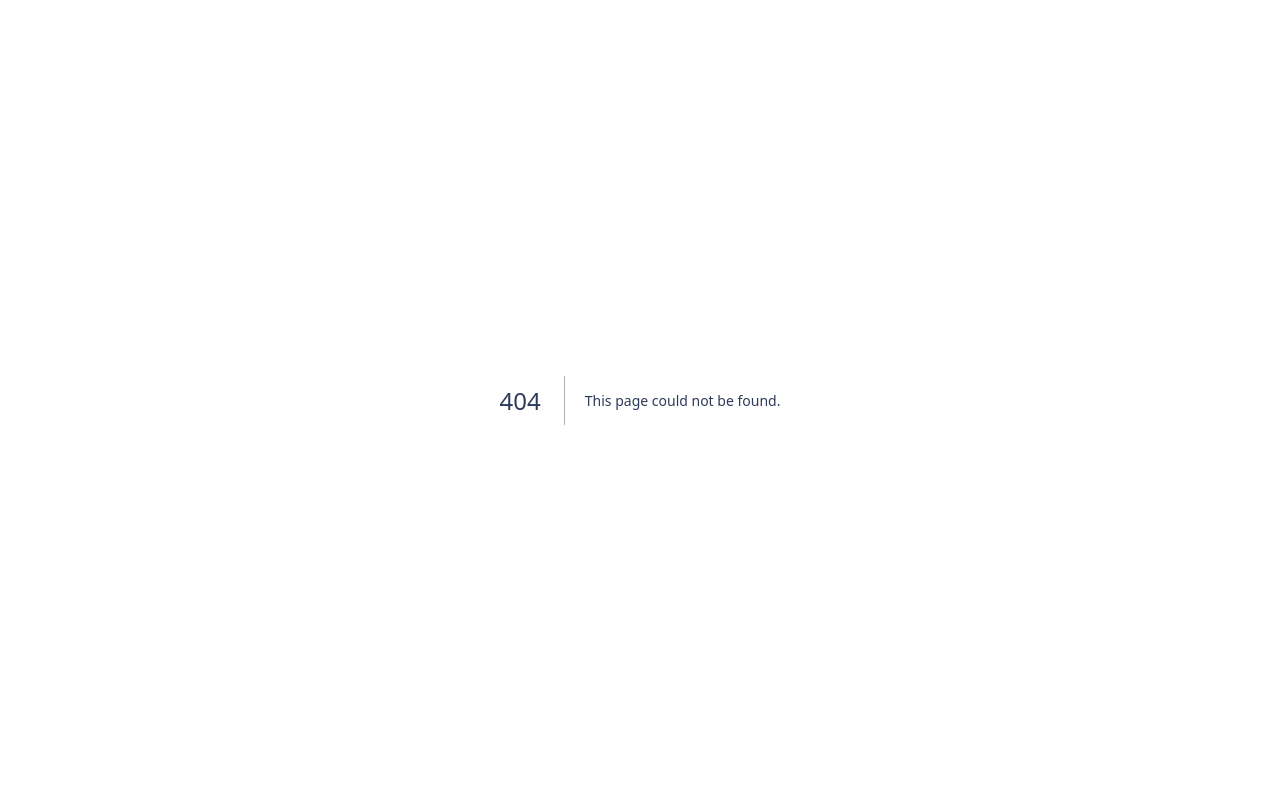
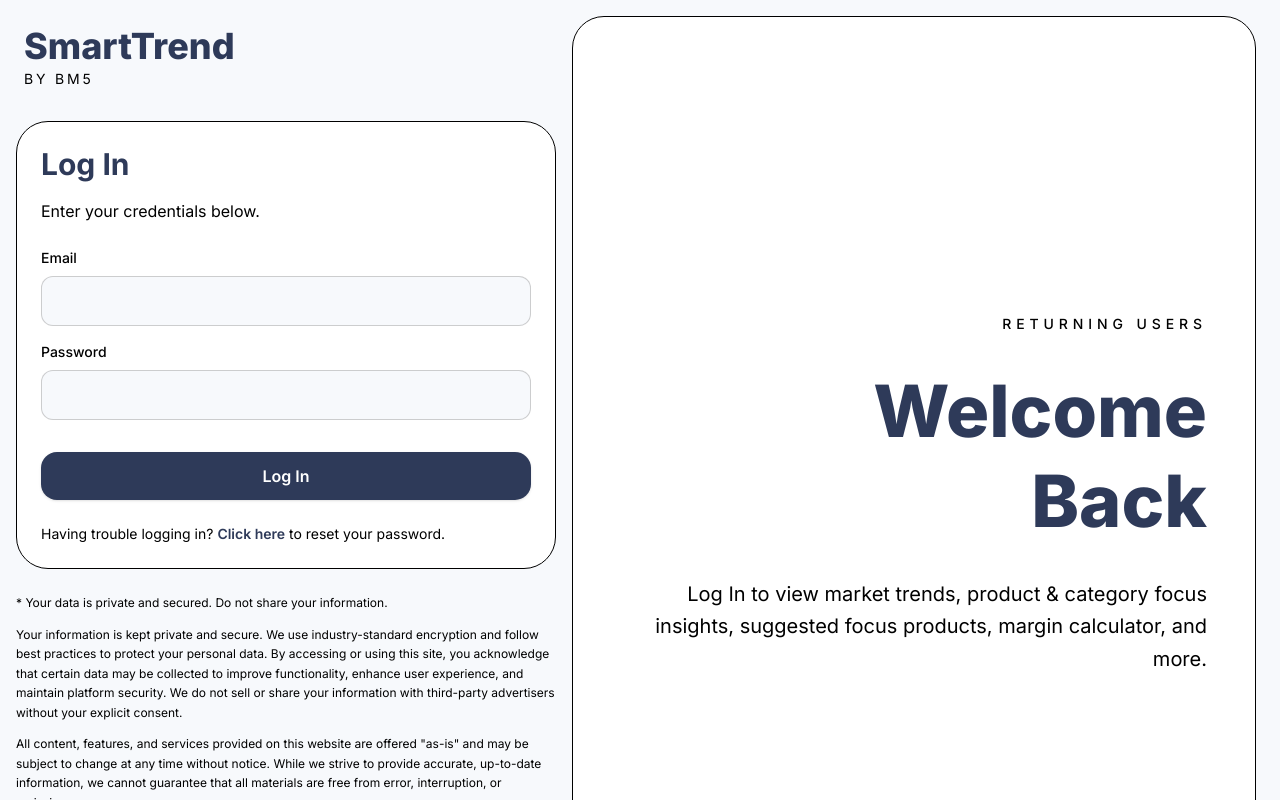
Before and after one commit to BM5-SWE/STDEP-front-end, a Next.js app in the folder stdep-frontend/: page /login in a window 1280 px wide. Before the commit this address had no page. Built offline with nearby package versions, Linux system fonts and the light colour scheme.

Commit message:
implemented login page layout/styling

```diff
--- /dev/null
+++ b/stdep-frontend/src/app/login/page.tsx
@@ -0,0 +1,187 @@
+"use client";
+
+import {
+	Card,
+	CardHeader,
+	CardFooter,
+	CardDescription,
+} from "@/components/ui/card";
+import { motion } from "motion/react";
+
+const fadeInUp = {
+	hidden: { opacity: 0, y: 24 },
+	visible: {
+		opacity: 1,
+		y: 0,
+		transition: { duration: 0.65 },
+	},
+};
+
+const fadeInUpDelayed = {
+	hidden: { opacity: 0, y: 32 },
+	visible: {
+		opacity: 1,
+		y: 0,
+		transition: { duration: 0.75, delay: 0.1 },
+	},
+};
+
+export default function LoginPage() {
+	return (
+		<main className="h-screen overflow-hidden bg-background text-primary-text p-0">
+			<div
+				className="grid h-full grid-cols-[540px_1fr] gap-4"
+				style={{ minHeight: "100%" }}
+			>
+				{/* left section - login form */}
+				<section id="left-login" className="sticky top-0 h-full">
+					<div className="flex h-full flex-col gap-6">
+						<motion.div initial="hidden" animate="visible" variants={fadeInUp}>
+							<div className="m-2">
+								<h1 className="text-4xl font-extrabold leading-tight text-brand-text">
+									SmartTrend
+								</h1>
+								<p className="text-sm tracking-[0.2em] text-secondary-text uppercase">
+									By BM5
+								</p>
+							</div>
+						</motion.div>
+
+						<motion.div
+							initial="hidden"
+							animate="visible"
+							variants={fadeInUpDelayed}
+							className="flex-1"
+						>
+							<Card className=" h-full flex flex-col">
+								<CardHeader className="pb-6">
+									<h2 className="text-3xl font-bold text-brand-text mb-2">
+										Log In
+									</h2>
+									<CardDescription className="text-base">
+										Enter your credentials below.
+									</CardDescription>
+								</CardHeader>
+
+								<div className="flex-1 flex flex-col gap-4">
+									<div className="flex flex-col gap-2">
+										<label
+											htmlFor="email"
+											className="text-sm font-medium text-primary-text"
+										>
+											Email
+										</label>
+										<input
+											type="email"
+											id="email"
+											className="w-full rounded-xl border border-line/50 bg-background px-4 py-3 text-base text-primary-text placeholder:text-secondary-text focus:border-brand-text focus:outline-none focus:ring-2 focus:ring-brand-text/20"
+											placeholder=""
+										/>
+									</div>
+
+									<div className="flex flex-col gap-2">
+										<label
+											htmlFor="password"
+											className="text-sm font-medium text-primary-text"
+										>
+											Password
+										</label>
+										<input
+											type="password"
+											id="password"
+											className="w-full rounded-xl border border-line/50 bg-background px-4 py-3 text-base text-primary-text placeholder:text-secondary-text focus:border-brand-text focus:outline-none focus:ring-2 focus:ring-brand-text/20"
+											placeholder=""
+										/>
+									</div>
+
+									<button className="w-full rounded-2xl bg-brand-text px-4 py-3 text-base font-semibold text-white shadow-sm transition hover:brightness-90 mt-4">
+										Log In
+									</button>
+
+									<p className="text-sm text-primary-text mt-2">
+										Having trouble logging in?{" "}
+										<a
+											href="#"
+											className="font-semibold text-brand-text hover:underline"
+										>
+											Click here
+										</a>{" "}
+										to reset your password.
+									</p>
+								</div>
+							</Card>
+						</motion.div>
+
+						<div className="text-xs leading-relaxed text-secondary-text space-y-3">
+							<p>
+								* Your data is private and secured. Do not share your
+								information.
+							</p>
+							<p>
+								Your information is kept private and secure. We use
+								industry-standard encryption and follow best practices to
+								protect your personal data. By accessing or using this site, you
+								acknowledge that certain data may be collected to improve
+								functionality, enhance user experience, and maintain platform
+								security. We do not sell or share your information with
+								third-party advertisers without your explicit consent.
+							</p>
+							<p>
+								All content, features, and services provided on this website are
+								offered "as-is" and may be subject to change at any time without
+								notice. While we strive to provide accurate, up-to-date
+								information, we cannot guarantee that all materials are free
+								from error, interruption, or omission.
+							</p>
+							<p>
+								Use of this website is at your own discretion and risk. We are
+								not liable for any damages, losses, or disruptions arising from
+								your use of or reliance on site content. External links may
+								direct you to third-party websites with their own policies; we
+								are not responsible for the practices or content of those
+								external sites.
+							</p>
+							<p>
+								By continuing to browse, you agree to our Terms of Service,
+								Privacy Policy, and any applicable guidelines or updates. If you
+								have questions about how your information is managed, please
+								contact our support team.
+							</p>
+						</div>
+					</div>
+				</section>
+
+				{/* right section - welcome message */}
+				<section
+					id="right-welcome"
+					className="h-full overflow-y-auto pr-2"
+				>
+					<motion.div
+						className="h-full"
+						initial="hidden"
+						animate="visible"
+						variants={fadeInUp}
+					>
+						<Card className="h-full min-h-[540px] text-right justify-center px-12 py-16">
+							<div className="space-y-8">
+								<p className="text-sm font-medium uppercase tracking-[0.35em] text-secondary-text">
+									Returning Users
+								</p>
+								<h1 className="text-7xl font-extrabold leading-tight text-brand-text">
+									Welcome
+									<br />
+									Back
+								</h1>
+								<p className="ml-auto max-w-2xl text-xl leading-relaxed text-primary-text">
+									Log In to view market trends, product & category focus
+									insights, suggested focus products, margin calculator, and
+									more.
+								</p>
+							</div>
+						</Card>
+					</motion.div>
+				</section>
+			</div>
+		</main>
+	);
+}
```
